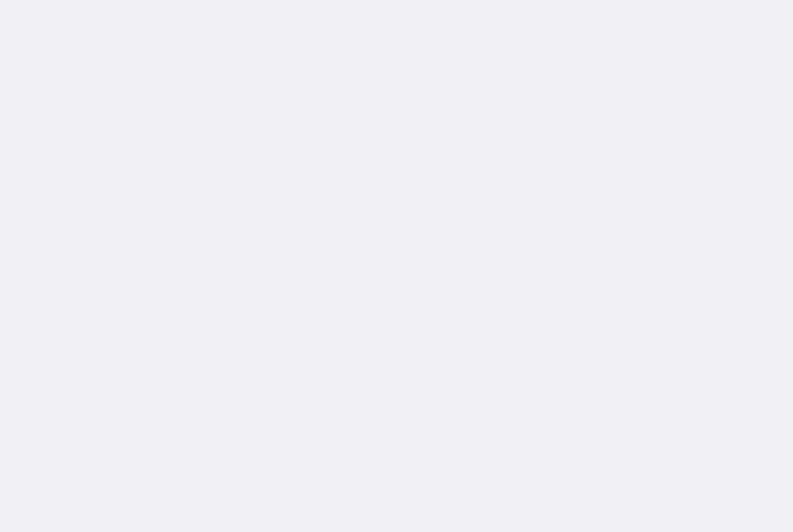
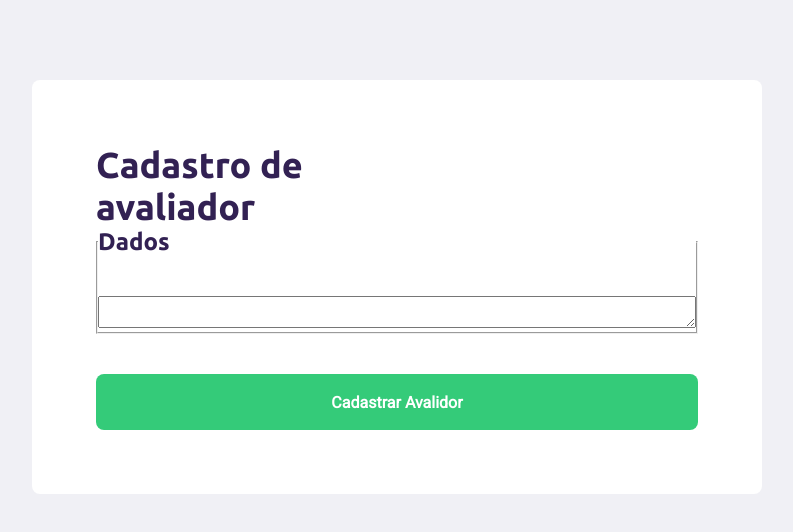
Before and after one commit to guilhermeterenciani/software_RSC, a React (Create React App) app in the folder web/: page /create-avaliador in a window 1280 px wide. Shown: the top 532 px of the page, without its empty margins (243-1036 px from the left). Built offline with nearby package versions, Linux system fonts and the light colour scheme.

Commit message:
JASKHKASJH

```diff
--- a/web/public/index.html
+++ b/web/public/index.html
@@ -6,6 +6,14 @@
     <meta name="theme-color" content="#000000" />
 
     <title>RSC</title>
+
+    <link href="https://fonts.googleapis.com/css2?family=Roboto&family=Ubuntu:wght@700&display=swap" rel="stylesheet">
+    <link
+      rel="stylesheet"
+      href="https://unpkg.com/leaflet@1.7.1/dist/leaflet.css"
+      integrity="sha512-xodZBNTC5n17Xt2atTPuE1HxjVMSvLVW9ocqUKLsCC5CXdbqCmblAshOMAS6/keqq/sMZMZ19scR4PsZChSR7A=="
+      crossorigin=""
+    />
   </head>
   <body>
     <noscript>You need to enable JavaScript to run this app.</noscript>
--- /dev/null
+++ b/web/src/pages/createAvaliador/index.tsx
@@ -0,0 +1,38 @@
+import { useEffect, useState } from "react"
+import React, {ChangeEvent, FormEvent, Component} from 'react';
+import api from '../../services/api';
+
+import './style.css';
+
+const CreatAvaliador = () => {
+
+
+
+    return(
+        <div id="page-create-avaliador">
+            <header>
+
+            </header>
+
+            <form>
+                <h1>Cadastro de <br/> avaliador</h1>
+
+                <fieldset>
+                    <legend>
+                        <h2>Dados</h2>
+                    </legend>
+                    <div className="field">
+
+                        <textarea name="" id="" /*onChange={handle}*/></textarea>
+                    </div>
+
+                </fieldset>
+                <button type="submit">
+                    Cadastrar Avalidor
+                </button>
+            </form>
+        </div>
+    );
+}
+
+export default CreatAvaliador;
--- /dev/null
+++ b/web/src/pages/createAvaliador/style.css
@@ -0,0 +1,53 @@
+#page-create-avaliador {
+    width: 100%;
+    max-width: 1100px;
+
+    margin: 0 auto;
+  }
+
+  #page-create-avaliador form {
+    margin: 80px auto;
+    padding: 64px;
+    max-width: 730px;
+    background: #fff;
+    border-radius: 8px;
+
+    display: flex;
+    flex-direction: column;
+  }
+
+  #page-create-avaliador form h1 {
+    font-size: 36px;
+  }
+
+  #page-create-avaliador form legend {
+    width: 100%;
+    display: flex;
+    justify-content: space-between;
+    align-items: center;
+    margin-bottom: 40px;
+  }
+
+  #page-create-avaliador form legend h2 {
+    font-size: 24px;
+  }
+
+  #page-create-avaliador form textarea{
+      width: 100%;
+
+  }
+
+  #page-create-avaliador form button {
+    width: 100%;
+    height: 56px;
+    background: var(--primary-color);
+    border-radius: 8px;
+    color: #fff;
+    font-weight: bold;
+    font-size: 16px;
+    border: 0;
+    align-self: flex-end;
+    margin-top: 40px;
+    transition: background-color 0.2s;
+    cursor: pointer;
+  }
--- a/web/src/pages/createTeacher/index.tsx
+++ /dev/null
@@ -1,3 +0,0 @@
-import { useEffect, useState } from "react"
-import React, {ChangeEvent, FormEvent} from 'react';
-import api from '../../services/api';
--- a/web/src/routes.tsx
+++ b/web/src/routes.tsx
@@ -2,11 +2,13 @@ import React from 'react';
 import {Route, BrowserRouter} from 'react-router-dom';
 
 import Home from './pages/home';
+import CreateAvaliador from './pages/createAvaliador';
 
 const Routes = () => {
     return(
         <BrowserRouter>
             <Route component={Home} path="/" exact/>
+            <Route component={CreateAvaliador} path="/create-avaliador"/>
         </BrowserRouter>
     )
 }
```
